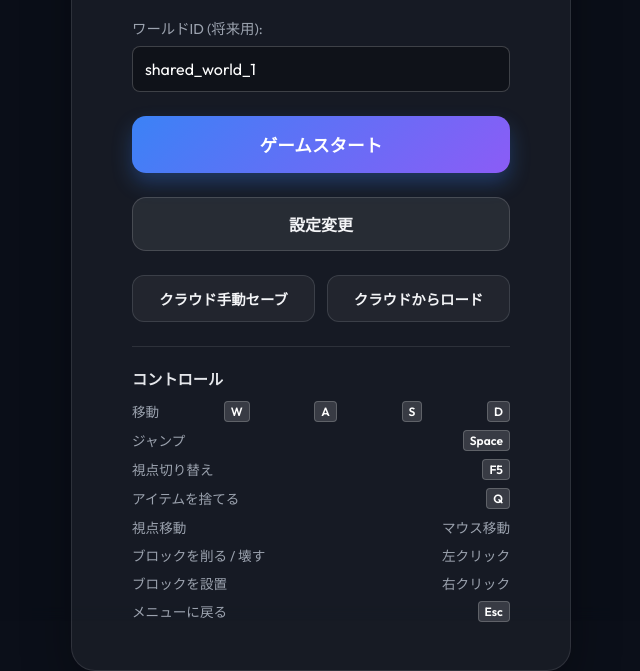
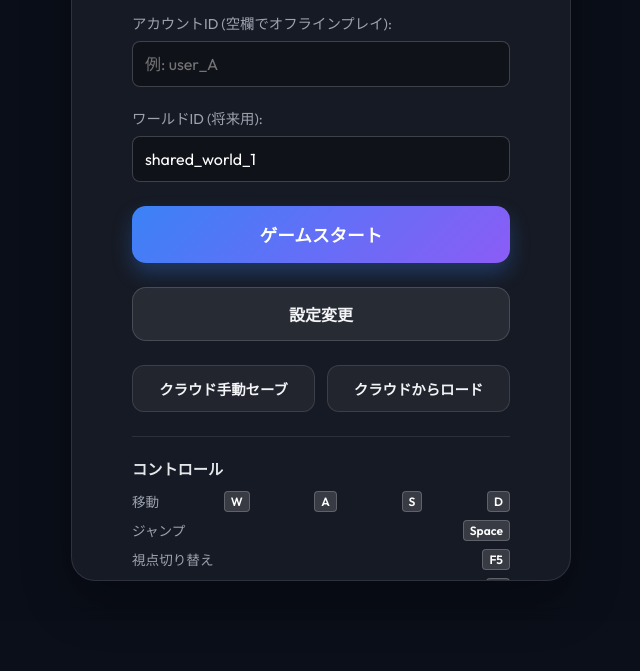
Before and after one commit to YhFujita/maikurafu, a website built with Vite: page index.html in a window 1280 px wide. Shown: the part 179-850 px from the top of the page, without its empty margins (319-959 px from the left). After the commit the page ends 800 px from the top, so only its background shows below. Built offline with nearby package versions, Linux system fonts and the light colour scheme.

Commit message:
Ran command: `dir /s /b "c:\Users\YFujita\Documents\AntigravityAPP\maikurafu\*.css"` Used tool: manage_task Listed directory maikurafu Viewed index.html:1-800 Edited index.html
初期画面（スタートメニュー）、設定メニュー、およびEキーで開くインベントリメニュー画面に対して、縦幅の制限（`max-height: 90vh`）とスクロール機能（`overflow-y: auto`）を追加しました。

これにより、画面の縦幅が狭い環境やボタンが多くなった場合でも、カード内でスクロールしてすべてのボタンや内容にアクセスできるようになります。また、アプリのダークな世界観に合わせて、スクロールバーのデザインも半透明のカスタムスタイル（Webkit用）を適用し、見た目を損なわないようにしています。

動作をご確認いただき、まだ見きれてしまう部分があるなど、さらなる微調整が必要な場合はお知らせください！

```diff
--- a/index.html
+++ b/index.html
@@ -89,6 +89,23 @@
       box-shadow: 0 20px 50px rgba(0, 0, 0, 0.3);
       max-width: 500px;
       width: 90%;
+      max-height: 90vh;
+      overflow-y: auto;
+    }
+
+    /* カスタムスクロールバー */
+    ::-webkit-scrollbar {
+      width: 6px;
+    }
+    ::-webkit-scrollbar-track {
+      background: transparent;
+    }
+    ::-webkit-scrollbar-thumb {
+      background: rgba(255, 255, 255, 0.2);
+      border-radius: 3px;
+    }
+    ::-webkit-scrollbar-thumb:hover {
+      background: rgba(255, 255, 255, 0.3);
     }
 
     h1 {
@@ -265,6 +282,8 @@
       width: 90%;
       max-width: 450px;
       box-shadow: 0 30px 60px rgba(0, 0, 0, 0.4);
+      max-height: 90vh;
+      overflow-y: auto;
     }
 
     #config-card h2 {
@@ -765,6 +784,8 @@
       display: flex;
       flex-direction: column;
       gap: 20px;
+      max-height: 90vh;
+      overflow-y: auto;
     }
 
     .inventory-header h2 {
```
